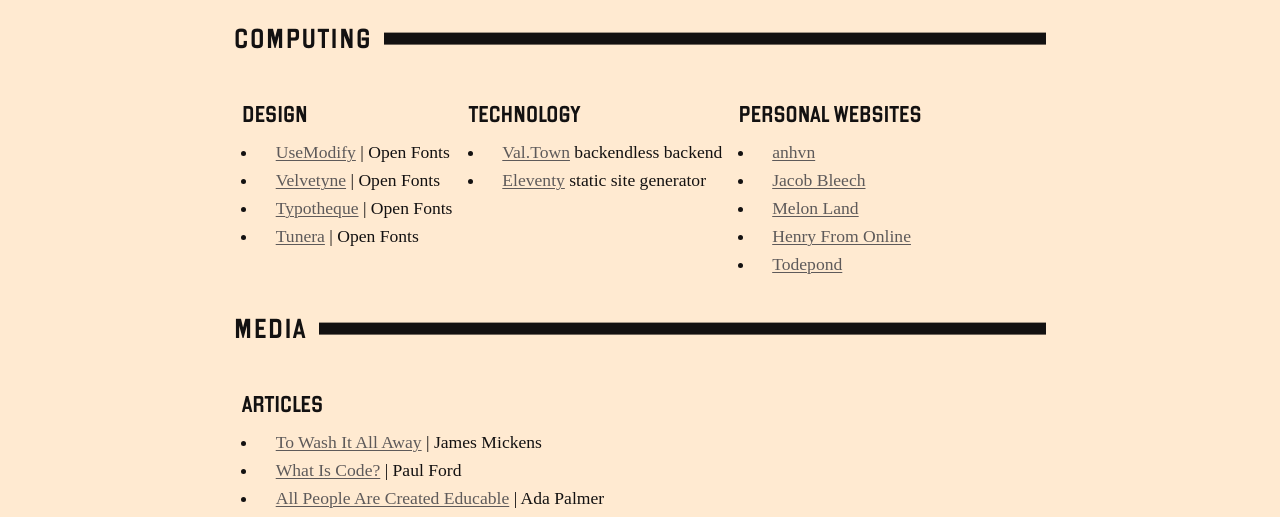
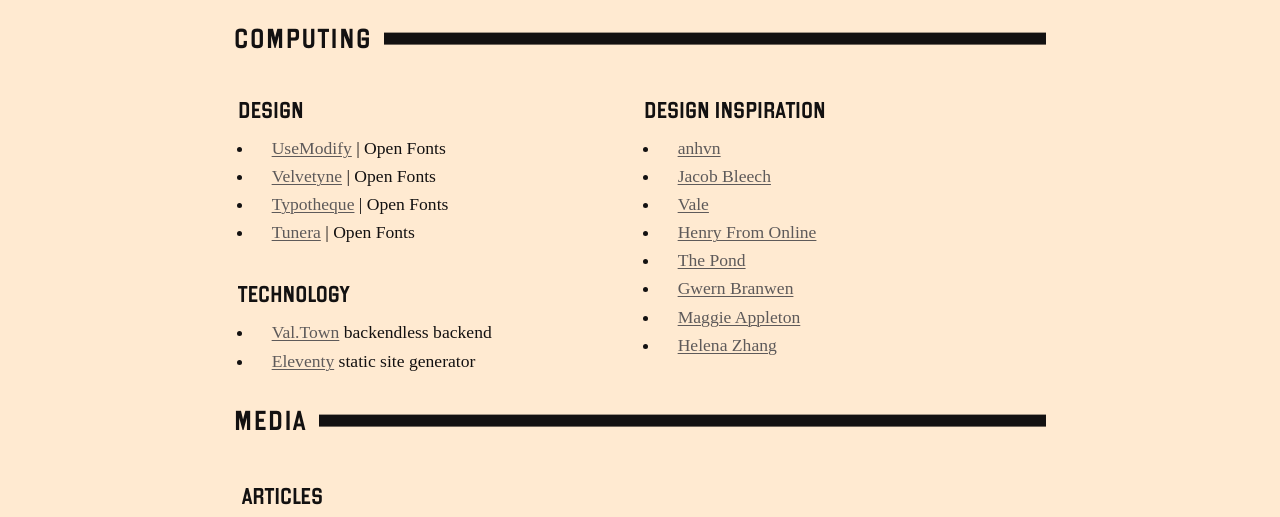
Before and after one commit to michaelevy/michaelevy.github.io, an Eleventy site: page links/index.html in a window 1280 px wide. Shown: the part 269-786 px from the top of the page. Built offline with nearby package versions, Linux system fonts and the light colour scheme; Eleventy itself is replaced by a stand-in of ours; files that its build step writes are made by us from their sources; a web font is replaced by a local one.

Commit message:
deploy: 973cb3e2ac2bf0e28f58817f4f579ed08ea8ae8f

```diff
--- a/links/index.html
+++ b/links/index.html
@@ -11,6 +11,10 @@
     <link rel="stylesheet" type="text/css" href="/src/styles/index.css">
     <link rel="stylesheet" type="text/css" href="/src/styles/fonts.css">
     <script src="/src/js/magicbutton.js"></script>
+
+
+            <link rel="stylesheet" type="text/css" href="/src/styles/links.css">
+
 
     <style>
 
@@ -54,7 +58,7 @@
     <p>Links from across the internet that I found interesting or helpful</p>
     <section>
     <h2 class="bar-right">Computing</h2>
-    <div class="flex-row flex-left">
+    <div class="computing-grid">
     <div class="padding-10">
     <h3>Design</h3>
     <ul>
@@ -64,21 +68,24 @@
         <li><a href="https://www.tunera.xyz/">Tunera</a> | Open Fonts</li>
     </ul>
     </div>
+    <div class="padding-10 inspiration-span">
+    <h3>Design Inspiration</h3>
+    <ul>
+        <li><a href="https://anhvn.com/garden/">anhvn</a></li>
+        <li><a href="https://jacobleech.com/">Jacob Bleech</a></li>
+        <li><a href="https://vale.rocks/posts/the-design-of-this-site">Vale</a></li>
+        <li><a href="https://henry.codes/">Henry From Online</a></li>
+        <li><a href="https://turntrout.com/design">The Pond</a></li>
+        <li><a href="https://gwern.net/design">Gwern Branwen</a></li>
+        <li><a href="https://maggieappleton.com/about">Maggie Appleton</a></li>
+        <li><a href="https://www.helenazhang.com/">Helena Zhang</a></li>
+    </ul>
+    </div>
     <div class="padding-10">
     <h3>Technology</h3>
     <ul>
         <li><a href="https://www.val.town/">Val.Town</a> backendless backend</li>
         <li><a href="https://www.11ty.dev/">Eleventy</a> static site generator</li>
-    </ul>
-    </div>
-    <div class="padding-10">
-    <h3>Personal websites</h3>
-    <ul>
-        <li><a href="https://anhvn.com/garden/">anhvn</a></li>
-        <li><a href="https://jacobleech.com/">Jacob Bleech</a></li>
-        <li><a href="https://melonland.net/">Melon Land</a></li>
-        <li><a href="https://henry.codes/">Henry From Online</a></li>
-        <li><a href="https://www.todepond.com/">Todepond</a></li>
     </ul>
     </div>
     </div>
--- a/src/styles/home.css
+++ b/src/styles/home.css
@@ -13,6 +13,7 @@
 
     @media (min-width: 900px) {
         grid-template-columns: 2fr 1fr;
+        justify-items: end;
     }
 }
 
--- /dev/null
+++ b/src/styles/links.css
@@ -0,0 +1,22 @@
+.computing-grid {
+    display: grid;
+    grid-template-columns: 1fr 1fr;
+    grid-template-rows: auto auto;
+    gap: 0;
+    align-items: start;
+}
+
+.inspiration-span {
+    grid-row: span 2;
+}
+
+@media only screen and (max-width: 800px) {
+    .computing-grid {
+        grid-template-columns: 1fr;
+        grid-template-rows: auto;
+    }
+
+    .inspiration-span {
+        grid-row: auto;
+    }
+}
```
